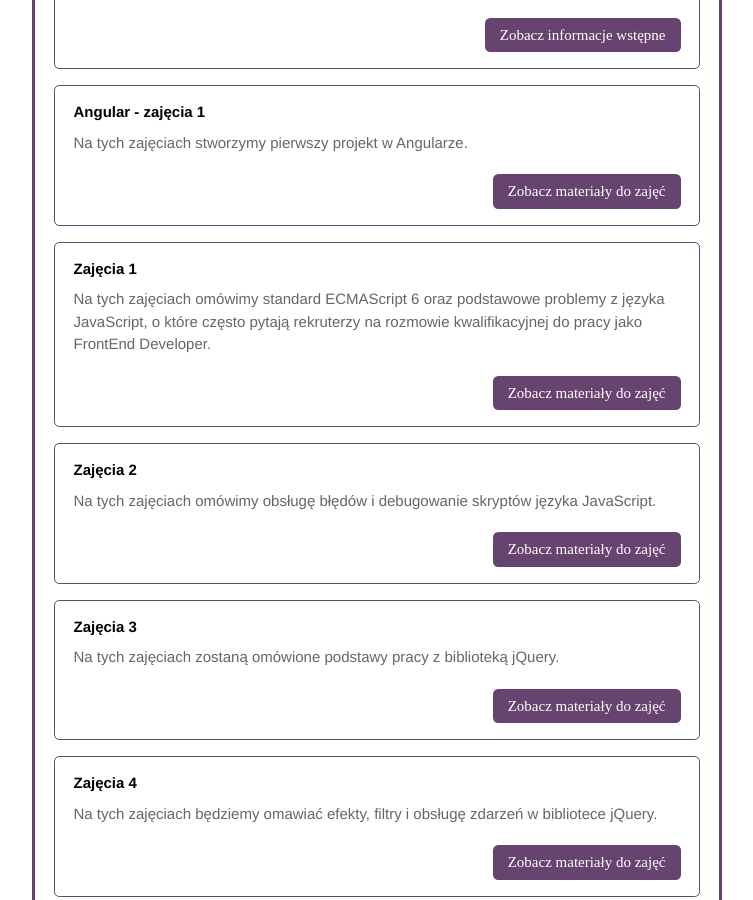
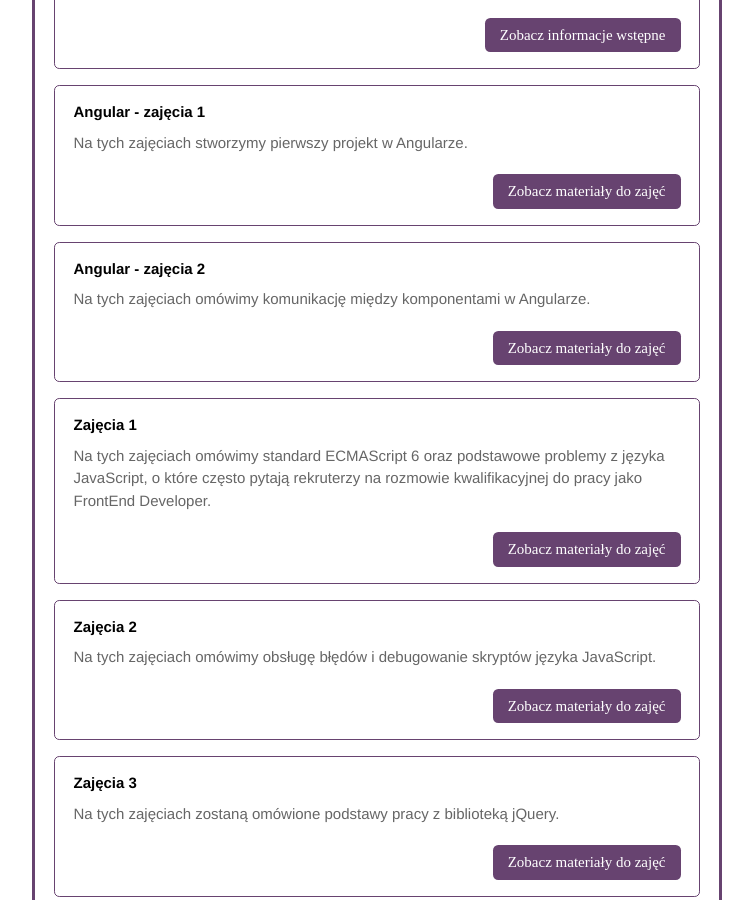
Before and after one commit to marcin-szczepanski/TWE, a Jekyll site: the page built from index.html, in a window 1280 px wide and 900 px high, scrolled down 4512 px. Shown: the whole window, without its empty margins (263-1016 px from the left). Built offline with Jekyll 4.4.1, drawn with Linux system fonts in a browser that asks for light colours; some web fonts are replaced.

Commit message:
Update angular-zaj2

```diff
--- a/index.html
+++ b/index.html
@@ -198,6 +198,14 @@
                         <a href="zajecia/2/angular-zaj01.html" class="button-v">Zobacz materiały do&nbsp;zajęć</a>
 						<div style="clear: both;"></div>
                     </div>
+                    <div class="module">
+                        <dl>
+                            <dt>Angular - zajęcia 2</dt>
+                            <dd>Na tych zajęciach omówimy komunikację między komponentami w Angularze.</dd>
+                        </dl>
+                        <a href="zajecia/2/angular-zaj02.html" class="button-v">Zobacz materiały do&nbsp;zajęć</a>
+						<div style="clear: both;"></div>
+                    </div>
 					<div class="module">
                         <dl>
                             <dt>Zajęcia 1</dt>
```
